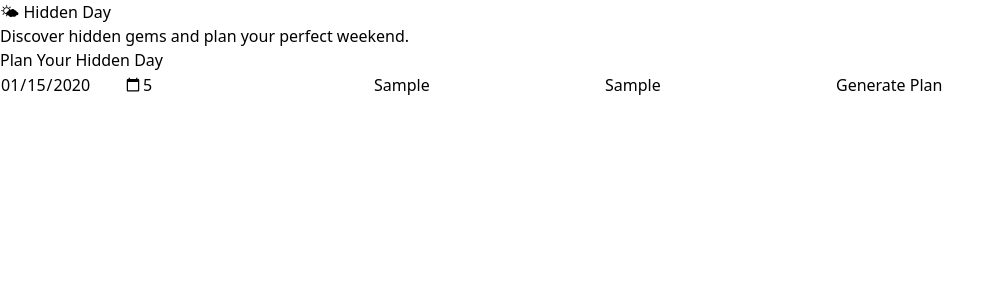
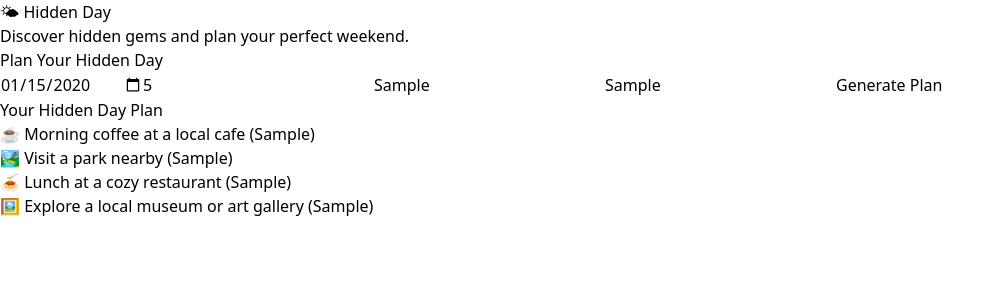
Before and after one commit to Abboud0/Hidden-Day, a Next.js app in the folder frontend/: page / in a window 1280 px wide. Both pictures are taken after typing "2020-01-15", "5", "Sample", "Sample" into the empty fields and a click on the button "Generate Plan". Shown: the top 300 px of the page, without its empty margins (0-1005 px from the left). Built offline with nearby package versions, Linux system fonts and the light colour scheme.

Commit message:
added mock plan generator to UserForm (testing)

```diff
--- a/frontend/components/UserForm.tsx
+++ b/frontend/components/UserForm.tsx
@@ -1,28 +1,48 @@
 "use client";
-import React, { useState } from "react";
+import { useState } from "react";
 
 export default function UserForm() {
-    const [formData, setFormData] = useState ({
+  const [formData, setFormData] = useState({
     date: "",
     budget: "",
     interests: "",
     location: "",
   });
 
-    function handleChange(e: React.ChangeEvent<HTMLInputElement | HTMLSelectElement>) {
+  const [plan, setPlan] = useState<string[]>([]);
+
+  function handleChange(
+    e: React.ChangeEvent<HTMLInputElement | HTMLSelectElement>
+  ) {
     const { name, value } = e.target;
     setFormData({ ...formData, [name]: value });
   }
 
   function handleSubmit(e: React.FormEvent) {
     e.preventDefault();
-        alert(`📅 Date: ${formData.date}\n💰 Budget: ${formData.budget}\n❤️ Interests: ${formData.interests}\n📍 Location: ${formData.location}`);
+
+    // 🎯 simple mock itinerary generator
+    const sampleActivities = [
+      "☕ Morning coffee at a local cafe",
+      "🏞️ Visit a park nearby",
+      "🍝 Lunch at a cozy restaurant",
+      "🖼️ Explore a local museum or art gallery",
+      "🌇 Evening walk downtown JAX",
+      "🍽️ Dinner with a view of the river",
+    ];
+
+    const fakePlan = sampleActivities
+      .slice(0, 4)
+      .map((act) => `${act} (${formData.location})`);
+
+    setPlan(fakePlan);
   }
 
   return (
+    <div className="w-full max-w-md mx-auto mt-8">
       <form
         onSubmit={handleSubmit}
-            className="lex flex-col gap-4 bg-white p-6 rounded-2xl shadow-lg w-full max-w-md mx-auto mt-8"
+        className="flex flex-col gap-4 bg-white p-6 rounded-2xl shadow-lg"
       >
         <h2 className="text-xl font-semibold text-gray-800 text-center">
           Plan Your Hidden Day
@@ -74,5 +94,20 @@ export default function UserForm() {
           Generate Plan
         </button>
       </form>
+
+      {/* show generated plan */}
+      {plan.length > 0 && (
+        <div className="mt-6 bg-white p-4 rounded-xl shadow-md">
+          <h3 className="text-lg font-bold mb-2 text-center text-gray-700">
+            Your Hidden Day Plan
+          </h3>
+          <ul className="list-disc pl-5 text-gray-700">
+            {plan.map((item, i) => (
+              <li key={i}>{item}</li>
+            ))}
+          </ul>
+        </div>
+      )}
+    </div>
   );
 }
```
Lines whose indentation alone changed are shown as unchanged.
